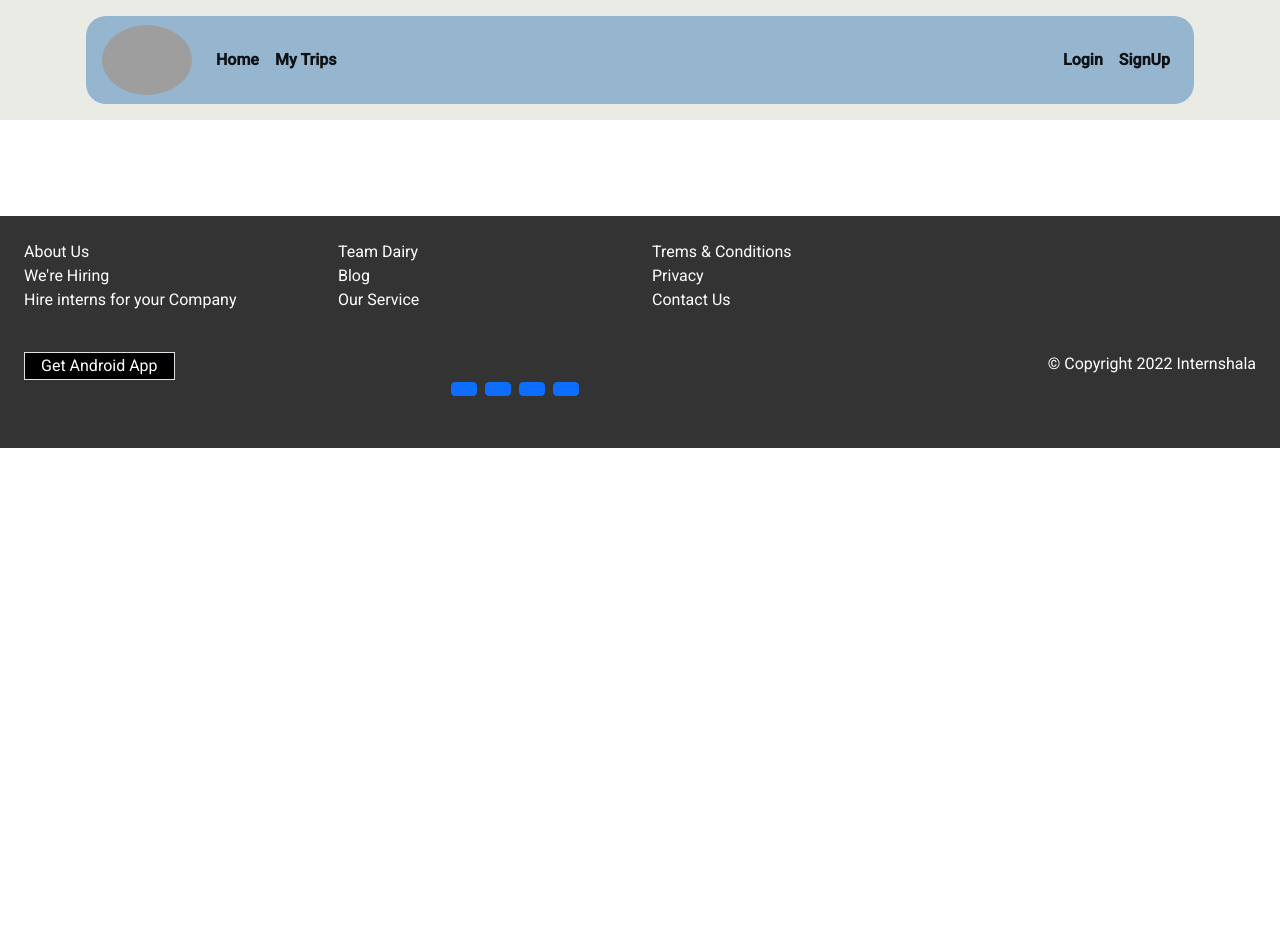
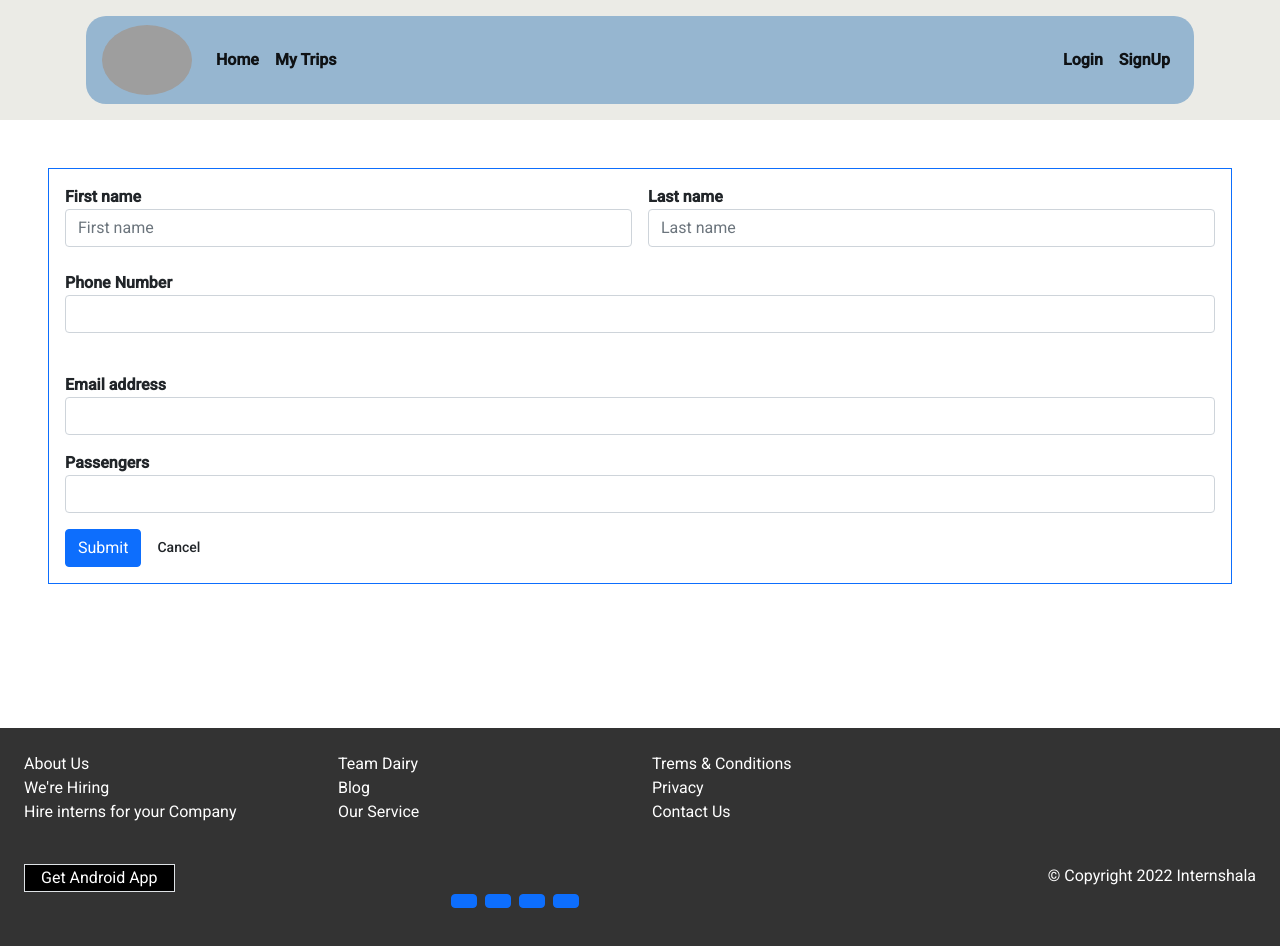
Before and after one commit to sandhya22222/Project_Travel, an Angular app in the folder Travel-angular/: page /flightbook in a window 1280 px wide. Before the commit this address led to /. Shown: the top 946 px of the page. Before the commit the page ends 800 px from the top, so only its background shows below. Built offline with nearby package versions, Linux system fonts and the light colour scheme; grey boxes are pictures that could not be loaded.

Commit message:
added dialog in flight click component

```diff
--- a/Travel-angular/src/app/app-routing.module.ts
+++ b/Travel-angular/src/app/app-routing.module.ts
@@ -13,6 +13,7 @@ import { FlightsComponent } from './vehicals/flights/flights.component';
 import { HotelsComponent } from './vehicals/hotels/hotels.component';
 import { TrainsComponent } from './vehicals/trains/trains.component';
 import { TotrainsComponent } from './routing/totrains/totrains.component';
+import { FlightclickComponent } from './routing/flightclick/flightclick.component';
 
 const routes: Routes = [
   { path: '', component: HomeComponent },
@@ -38,7 +39,9 @@ const routes: Routes = [
 
   {path:'trains/search',component:TotrainsComponent},
 
-  { path: 'mytrips', component: MytripsComponent }
+  { path: 'mytrips', component: MytripsComponent },
+
+  {path:'flightbook',component:FlightclickComponent}
 
 
 ];
--- a/Travel-angular/src/app/routing/bn-ld-flights/bn-ld-flights.component.ts
+++ b/Travel-angular/src/app/routing/bn-ld-flights/bn-ld-flights.component.ts
@@ -1,5 +1,8 @@
 import { Component, OnInit } from '@angular/core';
+import { MatDialog } from '@angular/material/dialog';
 import { ActivatedRoute } from '@angular/router';
+import{FlightclickComponent} from '../flightclick/flightclick.component';
+
 
 @Component({
   selector: 'app-bn-ld-flights',
@@ -51,12 +54,24 @@ export class BnLdFlightsComponent implements OnInit {
   ]
 
 
-  constructor(private route: ActivatedRoute) {
+  constructor(private route: ActivatedRoute,private myDilog:MatDialog) {
   }
 
   ngOnInit(): void {
     this.route.queryParams.subscribe((data) => this.flightL = data)
 
   }
+openDialog(){
+  const dilogref= this.myDilog
+  .open( FlightclickComponent,{
+    height:'600px',
+    width:'700px',
+    disableClose:true
+  });
+
+  dilogref.afterClosed().subscribe((result) => {
+    console.log(`Dialog result ${result}`);
+  })
 
 }
+}
--- /dev/null
+++ b/Travel-angular/src/app/routing/flightclick/flightclick.component.html
@@ -0,0 +1,62 @@
+<div class=" border border-primary p-3 m-5">
+    <form #f="ngForm" novalidate>
+        <div class="row g-3">
+            <div class="col">
+                <label><b>First name</b></label>
+                <input type="fname" class="form-control" placeholder="First name" aria-label="First name" ngModel
+                    name="fname" #myFname="ngModel" required>
+                <div class="text-danger" *ngIf="myFname.touched && myFname.invalid">
+                    <b>*please enter a value</b>
+                </div>
+            </div>
+            <div class="col">
+                <label><b>Last name</b></label>
+                <input type="lname" class="form-control" placeholder="Last name" aria-label="Last name" ngModel
+                    name="lname" #myLname="ngModel" required>
+                <div class="text-danger" *ngIf="myLname.touched && myLname.invalid">
+                    <b>*please enter a value</b>
+                </div>
+            </div>
+        </div>
+        <br>
+        <div class="mb-3">
+            <label><b>Phone Number</b></label>
+            <input type="Phone Number" class="form-control" id="exampleInputPhonenumber1" ngModel name="phnnum"
+                #myphnnum="ngModel" required>
+            <div class="text-danger" *ngIf="myphnnum.touched && myphnnum.invalid">
+                <b>*please enter a number</b>
+            </div>
+        </div>
+        <!-- <div class="form-group">
+            <label><b>City</b></label>
+            <select id="inputState" class="form-select">
+                <option selected>Choose...</option>
+                <option [value]="cities" *ngFor="let cities of cities">{{cities}}</option>
+            </select>
+        </div> -->
+        <br>
+        <div class="mb-3">
+            <label><b>Email address</b></label>
+            <input type="email" class="form-control" id="exampleInputEmail1" aria-describedby="emailHelp" ngModel
+                email="true" name="email" #myemail="ngModel" required>
+            <div class="text-danger" *ngIf="myemail.touched && myemail.invalid">
+                <b>*please enter a valid email</b>
+            </div>
+        </div>
+        <div class="mb-3">
+            <label><b>Passengers</b></label>
+            <input type="number" class="form-control" id="exampleInputPassword1" ngModel name="password"
+                #mypassword="ngModel" required>
+            <div class="text-danger" *ngIf="mypassword.touched && mypassword.invalid">
+                <b>*please enter a number</b>
+            </div>
+        </div>
+
+        <button [disabled] (click)="getValues()" class="btn btn-primary">Submit</button>
+
+        <mat-dialog-actions align="end">
+            <button mat-button mat-dialog-close class="btn btn-primary">Cancel</button>
+          </mat-dialog-actions>
+
+    </form>
+</div>
--- /dev/null
+++ b/Travel-angular/src/app/routing/flightclick/flightclick.component.ts
@@ -0,0 +1,17 @@
+import { Component, OnInit } from '@angular/core';
+
+@Component({
+  selector: 'app-flightclick',
+  templateUrl: './flightclick.component.html',
+  styleUrls: ['./flightclick.component.css']
+})
+export class FlightclickComponent implements OnInit {
+
+  constructor() { }
+
+  ngOnInit(): void {
+  }
+getValues(){
+
+}
+}
--- /dev/null
+++ b/Travel-angular/src/app/routing/submit/submit.component.html
@@ -0,0 +1 @@
+<p>submit works!</p>
--- /dev/null
+++ b/Travel-angular/src/app/routing/submit/submit.component.ts
@@ -0,0 +1,15 @@
+import { Component, OnInit } from '@angular/core';
+
+@Component({
+  selector: 'app-submit',
+  templateUrl: './submit.component.html',
+  styleUrls: ['./submit.component.css']
+})
+export class SubmitComponent implements OnInit {
+
+  constructor() { }
+
+  ngOnInit(): void {
+  }
+
+}
--- a/Travel-angular/src/app/routing/totrains/totrains.component.html
+++ b/Travel-angular/src/app/routing/totrains/totrains.component.html
@@ -12,12 +12,12 @@
         <div class="row">
 
             <h4 style="margin-top: 2%;"><b>{{trainl.trainname}}</b></h4>
-            <p style="margin-left: 43%; margin-top: -2%;"><b>{{trainl.fromtime}}</b></p>
-            <p style="margin-left: 43%; margin-top: -1%;">{{trainL.from}}</p>
+            <p style="margin-left: 43%; margin-top: -4%;"><b>{{trainl.fromtime}}</b></p>
+            <p style="margin-left: 43%; margin-top: -2%;">{{trainL.from}}</p>
             <a style="border-top: 3px solid rgb(230, 227, 221);left:55%;position:relative; margin-top: -5%;width: 13%;">
                 {{trainl.way}}</a>
             <p style="margin-left: 70%; margin-top: -6%;"><b>{{trainl.totime}}</b></p>
-            <p style="margin-left: 70%; margin-top: -3.5%;">{{trainL.to}}</p>
+            <p style="margin-left: 70%; margin-top: -4.5%;">{{trainL.to}}</p>
             <br><br><br><br>
 
             <div class="box border" style="width:20% ; height: 10px; min-height: 120px; left:3%;position: relative;">
```
Also changed, not shown: Travel-angular/src/app/app.module.ts (+8 -2 lines), Travel-angular/src/app/routing/bn-ld-flights/bn-ld-flights.component.html (+8 -91 lines), Travel-angular/src/app/routing/flightclick/flightclick.component.css (added), Travel-angular/src/app/routing/submit/submit.component.css (added), 2 other files (tests, documents, lock files or other folders).
